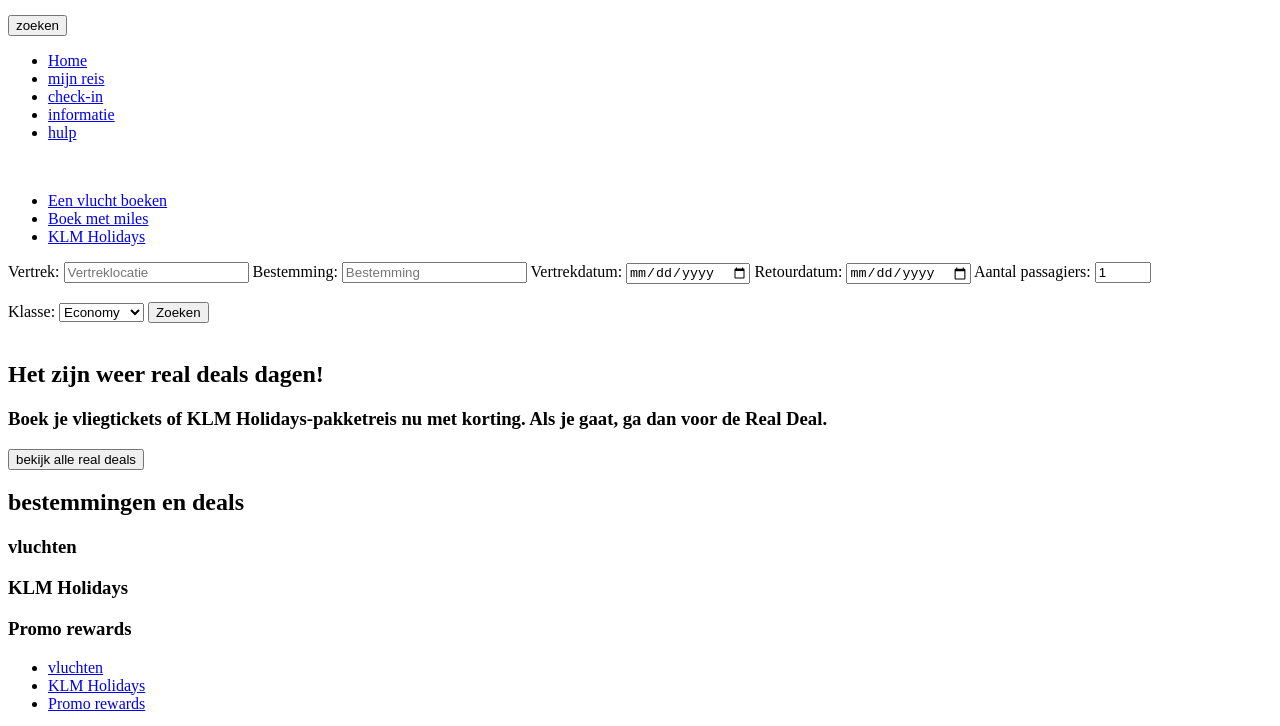
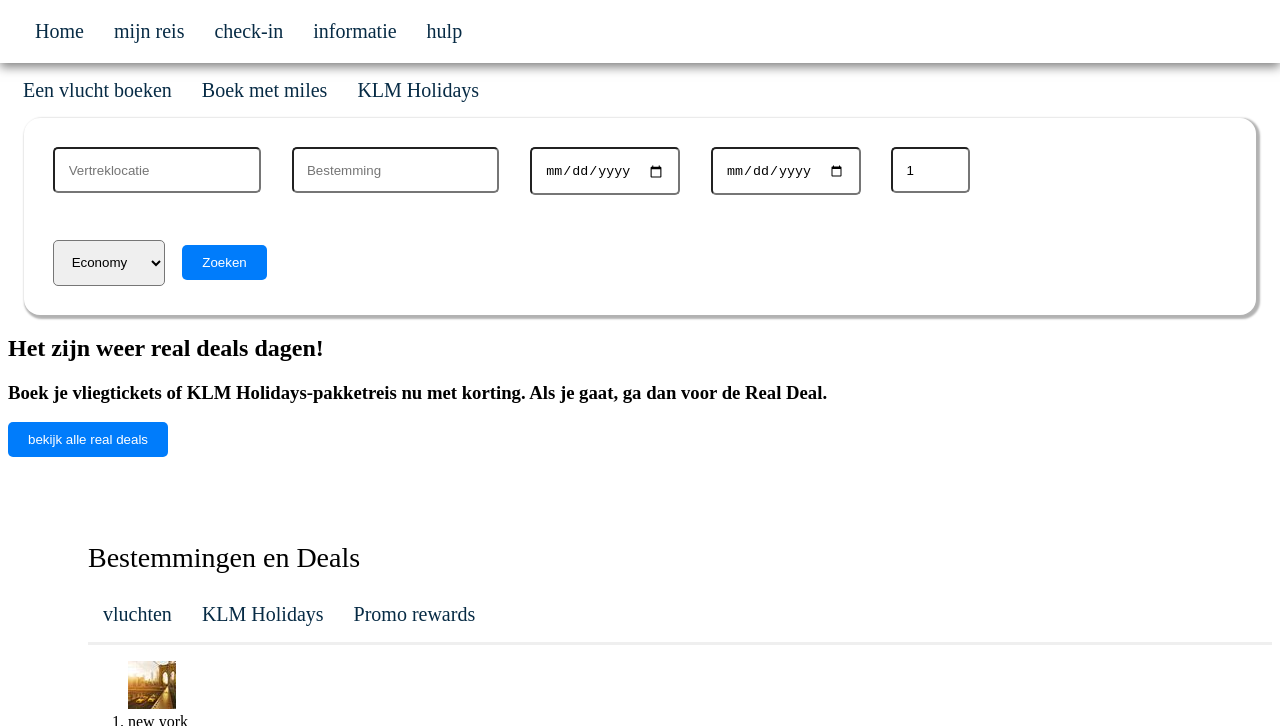
Before and after one commit to Dbuitenweg/frontendD, a plain HTML site: page index.html in a window 1280 px wide. Shown: the part 65-791 px from the top of the page. Drawn offline with Linux system fonts and the light colour scheme.

Commit message:
9/19/2024
8:38

```diff
--- a/index.html
+++ b/index.html
@@ -16,6 +16,7 @@
 <body>
     <header>
         <h1><abbr title="koninklijke luchtvaart maatschappij">KLM</abbr></h1>
+        <img src="images/klm-logo.png" alt="">
         <button>zoeken</button>
         <nav>
             <ul>
@@ -32,7 +33,7 @@
     <main>
         <section>
             <h2 class="visually-hidden">lucht of vacantie boeken</h2>
-            <form>
+
                 <figure><img src="images/foto-1" alt=""></figure>
                 <nav>
                     <ul>
@@ -41,43 +42,38 @@
                         <li><a href="KLM-Holidays">KLM Holidays</a></li>
                     </ul>
                 </nav>
+        </section>
 
-                <label for="departure"> Vertrek:</label>
+        <section>
+            <form>
+                <ul>
+
                     <input type="text" name="departure" placeholder="Vertreklocatie" required>
 
-                <label for="destination">Bestemming:</label>
                     <input type="text"  name="destination" placeholder="Bestemming" required>
 
-                <label for="departure-date">Vertrekdatum:</label>
                     <input type="date" name="departure-date" required>
 
-                <label for="return-date">Retourdatum:</label>
                     <input type="date"  name="return-date">
 
-                <label for="passengers">Aantal passagiers:</label>
                     <input type="number" id="passengers" name="passengers" min="1" max="10" value="1"><br><br>
 
-                <label for="cabin-class">Klasse:</label>
                     <select  name="cabin-class">
                         <option value="economy">Economy</option>
                         <option value="business">Business</option>
                         <option value="first">First Class</option>
                     </select>
+                    <button type="submit">Zoeken</button>
+                </ul>
+                <h2>Het zijn weer real deals dagen!</h2>
+                <h3>Boek je vliegtickets of KLM Holidays-pakketreis nu met   korting. Als je gaat, ga dan voor de Real Deal.</h3>
+                <button lang="nl">bekijk alle <span lang="en">real deals</span> </button>
 
-                <button type="submit">Zoeken</button>
             </form>
         </section>
 
-        <img src="" alt="">
-
-        <h2>Het zijn weer real deals dagen!</h2>
-        <h3>Boek je vliegtickets of KLM Holidays-pakketreis nu met korting. Als je gaat, ga dan voor de Real Deal.</h3>
-        <button lang="nl">bekijk alle <span lang="en">real deals</span> </button>
-
-        <h2>bestemmingen en deals</h2>
-        <h3>vluchten</h3>
-        <h3>KLM Holidays</h3>
-        <h3>Promo rewards</h3>
+        <section>
+            <h2>Bestemmingen en Deals</h2>
 
             <nav>
                 <ul>
@@ -142,14 +138,19 @@
             </ol>
 
             <button>bekijk alle aanbiedingen</button>
+        </section>
 
+
+
+        <section>
             <h2>blijf op de hoogte</h2>
-
             <ul>
                 <img src="images/mooie-deals" alt="">
                 <h2>mooie deals voor klm holidayspakketreizen</h2>
                 <p>pakketreizen - met vlucht, hotel en eventueel vervoer - zijn tijdens de real deal dagen extra gunstig geprijsd!</p>
             </ul>
+
+
 
             <ul>
                 <img src="images/korting-op" alt="">
@@ -169,7 +170,7 @@
                 <p>reis met de vele voordelen van ons loyaliteitsprogramma flying blue</p>
             </ul>
 
-
+        </section>
         <h2>op zoek naar meer dan eenvlucht?</h2>
 
         <ul>
--- a/styles/style.css
+++ b/styles/style.css
@@ -19,6 +19,34 @@
 	--color-background:#eee;
 }
 
+h1{
+	display: none;
+}
+
+header{
+	box-shadow: 0px 4px 10px rgba(0, 0, 0, 0.5);
+	position: fixed;
+	top: 0;
+	left: 0;
+	width: 100%;
+	padding: 20px;
+	z-index: 1000;
+	background-color: white;
+}
+
+header:first-child img{
+	width: 3em;
+	margin-left: 2em;
+	margin-bottom: 2em;
+
+
+}
+
+header:first-child button{
+	float: right;
+}
+
+
 .visually-hidden {
 	clip: rect(0 0 0 0);
 	clip-path: inset(50%);
@@ -31,6 +59,134 @@
 
 
 
+  nav ul {
+	display: flex;
+	justify-content: start;
+	list-style: none;
+	margin: 0;
+	padding: 0;
+  }
+
+  nav ul li {
+	margin: 0 15px;
+	font-size:20px;
+	font-weight: 200;
+  }
+
+  nav ul li a {
+	text-decoration: none;
+	color: #072b45;
+
+
+  }
+
+  nav ul li a:active{
+	text-decoration: none;
+	background-color: lightgray;
+	padding: 1em;
+	border-bottom:orangered solid thick ;
+
+  }
+
+  nav ul li a:hover{
+	background-color: rgb(239, 239, 239);
+	padding: 1em;
+  }
+
+  button {
+	padding: 10px 20px;
+	background-color: #007cfb;
+	color: #fff;
+	border: none;
+	cursor: pointer;
+	border-radius: 5px;
+  }
+
+
+  section:first-child{
+	margin: 0;
+  }
+
+  section:first-child img{
+	width: 130%;
+	height: auto;
+	object-fit: cover;
+	vertical-align: middle;
+	margin-left: -2.5em;
+	left: 0;
+	margin-top: 7em;
+
+  }
+
+  button:hover {
+	background-color: #005bb5;
+  }
+
+
+
+  section:nth-of-type(2) ul{
+	border-radius: 1em;
+	box-shadow: 2px 2px 2px 2px rgba(0, 0, 0, 0.3);
+	padding: 1em;
+	margin: 1em;
+  }
+
+  section:nth-of-type(2) input, select{
+	padding: 1em;
+	text-decoration: #000;
+	border-radius: 5px;
+	margin: 1em;
+  }
+
+  section:nth-of-type(3){
+	margin-left: 5em;
+	margin-top: 5em;
+  }
+
+  section:nth-of-type(3) h2{
+	font-size: 1.75em;
+	line-height: 1.5;
+	font-weight: 500;
+	letter-spacing: normal;
+  }
+
+
+  section:nth-of-type(3) ul{
+	border-bottom: solid rgb(239, 239, 239);
+	padding-bottom: 1em;
+  }
+
+
+
+  section:nth-of-type(4) h2:first-child{
+	margin-left: 5em;
+	margin-top: 10em;
+  }
+
+  section:nth-of-type(4) ul{
+	/* display: flex;
+	flex-wrap: wrap; */
+	display: grid;
+	grid-template-rows: auto;
+	box-shadow: 2px 2px 2px 2px rgba(0, 0, 0, 0.3);
+	width: 35em;
+	padding-left: 0;
+	margin-left: 5em;
+	border-radius: 1em;
+
+  }
+
+  section:nth-of-type(4) ul img{
+	width: 100%;
+	border-top-left-radius: 1em;
+	border-top-right-radius: 1em;
+
+  }
+
+  section:nth-of-type(4) ul h2,p{
+	padding-left: 2em;
+  }
+
 
 
 /****************/
```
Also changed, not shown: images/klm-logo.png (added). Lines whose indentation alone changed are shown as unchanged.
